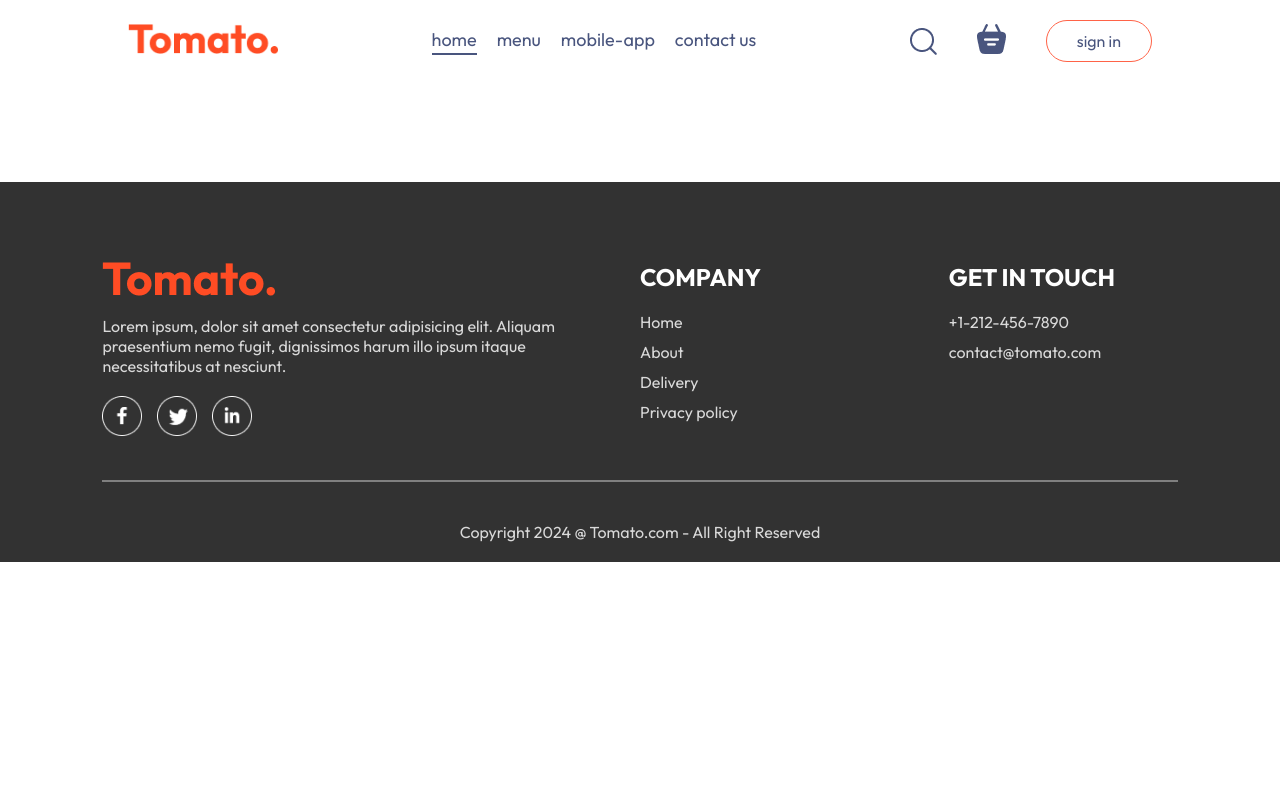
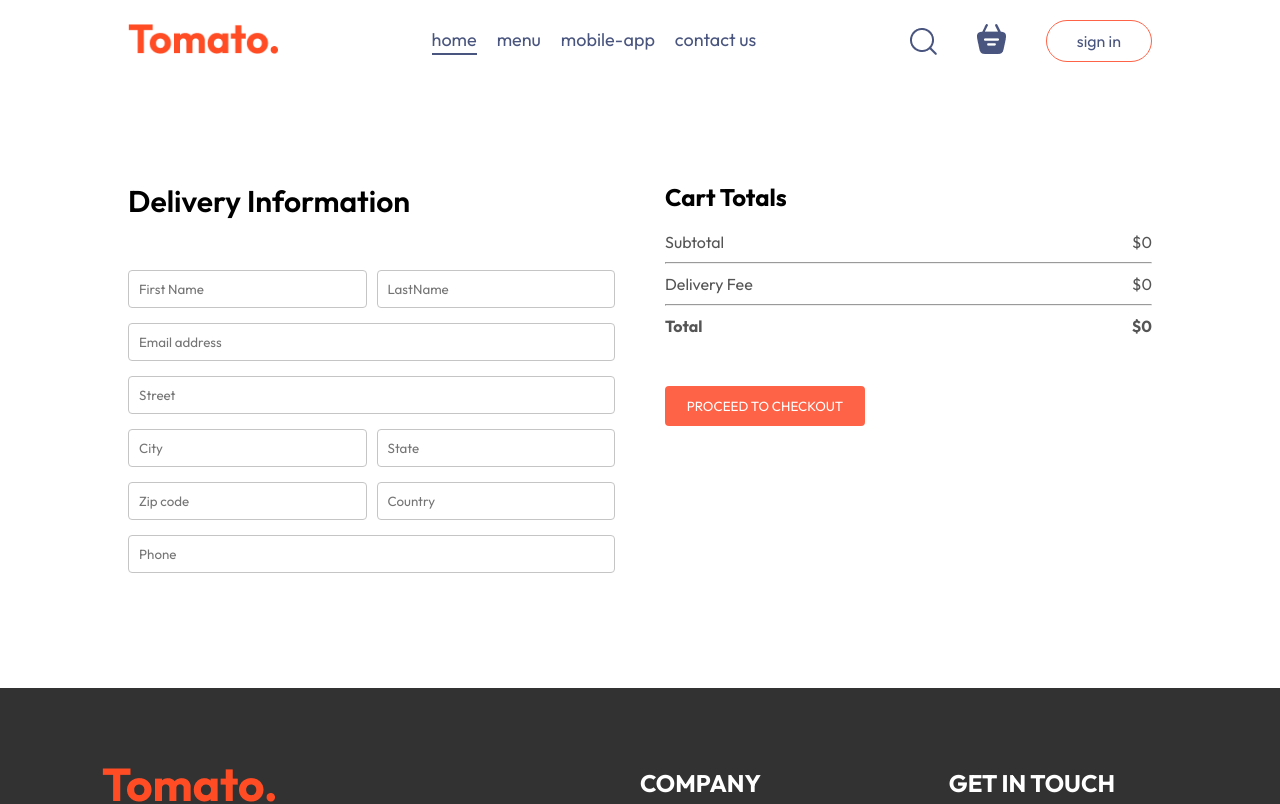
Before and after one commit to nlinh1509/Food_delivery, a React (Vite) app in the folder front-end/: page /order in a window 1280 px wide. Shown: the top 804 px of the page. Built offline with nearby package versions, Linux system fonts and the light colour scheme.

Commit message:
placeorder

```diff
--- a/front-end/src/App.jsx
+++ b/front-end/src/App.jsx
@@ -18,7 +18,7 @@
         <Routes>
           <Route path="/" element={<Home />} />
           <Route path="/cart" element={<Cart />} />
-          <Route path="/placeOder" element={<PlaceOrder />} />
+          <Route path="/order" element={<PlaceOrder />} />
         </Routes>
       </div>
 
--- a/front-end/src/pages/Cart/Cart.jsx
+++ b/front-end/src/pages/Cart/Cart.jsx
@@ -1,9 +1,13 @@
 import React, { useContext } from "react";
 import "./Cart.css";
 import { StoreContext } from "../../context/StoreContext";
+import { useNavigate } from "react-router-dom";
 
 const Cart = () => {
-  const { cartItems, food_list, removeFromCart, getTotalCartAmount } = useContext(StoreContext);
+  const { cartItems, food_list, removeFromCart, getTotalCartAmount } =
+    useContext(StoreContext);
+
+  const navigate = useNavigate();
   return (
     <div className="cart">
       <div className="cart_items">
@@ -49,15 +53,19 @@
             <hr />
             <div className="cart_total_details">
               <p>Delivery Fee</p>
-              <p>${2}</p>
+              <p>${getTotalCartAmount() === 0 ? 0 : 2}</p>
             </div>
             <hr />
             <div className="cart_total_details">
               <b>Total</b>
-              <b>${getTotalCartAmount() +2}</b>
+              <b>
+                ${getTotalCartAmount() === 0 ? 0 : getTotalCartAmount() + 2}
+              </b>
             </div>
           </div>
-          <button>PROCEED TO CHECKOUT</button>
+          <button onClick={() => navigate("/order")}>
+            PROCEED TO CHECKOUT
+          </button>
         </div>
         <div className="cart_promocode">
           <div>
--- a/front-end/src/pages/Placeorder/PlaceOrder.css
+++ b/front-end/src/pages/Placeorder/PlaceOrder.css
@@ -0,0 +1,43 @@
+.place_order{
+    display: flex;
+    align-items: start;
+    justify-content: space-between;
+    gap: 50px;
+    margin-top: 100px ;
+}
+
+.place_order_left{
+    width: 100%;
+    max-width: max(30%, 500px);
+
+}
+
+.place_order_left .title{
+    font-size: 30px;
+    font-weight: 600;
+    margin-bottom: 50px;
+}
+
+.place_order_left input{
+    margin-bottom: 15px;
+    width: 100%;
+    padding: 10px;
+    border: 1px solid #c5c5c5;
+    border-radius: 4px;
+    outline-color: tomato;
+}
+
+.place_order_left .multi_field{
+    display: flex;
+    gap: 10px;
+
+}
+
+.place_order_right{
+    width: 100%;
+    max-width: max(40%, 500px);
+}
+
+.place_order_right .cart_total button{
+    margin-top: 30px;
+}
--- a/front-end/src/pages/Placeorder/PlaceOrder.jsx
+++ b/front-end/src/pages/Placeorder/PlaceOrder.jsx
@@ -1,7 +1,60 @@
-import React from "react";
+import React, { useContext } from "react";
 import "./PlaceOrder.css";
+import { StoreContext } from "../../context/StoreContext";
+
 const PlaceOrder = () => {
-  return <div></div>;
+  const {getTotalCartAmount} = useContext(StoreContext)
+  return (
+    <div>
+      <form className="place_order">
+        <div className="place_order_left">
+          <p className="title">Delivery Information</p>
+          <div className="multi_field">
+            <input type="text" placeholder="First Name" />
+            <input type="text" placeholder="LastName" />
+          </div>
+
+          <input type="email" placeholder="Email address" />
+          <input type="text" placeholder="Street" />
+
+          <div className="multi_field">
+            <input type="text" placeholder="City" />
+            <input type="text" placeholder="State" />
+          </div>
+
+          <div className="multi_field">
+            <input type="text" placeholder="Zip code" />
+            <input type="text" placeholder="Country" />
+          </div>
+
+          <input type="text" placeholder="Phone" />
+        </div>
+
+        <div className="place_order_right">
+          <div className="cart_total">
+          <h2>Cart Totals</h2>
+          <div>
+            <div className="cart_total_details">
+              <p>Subtotal</p>
+              <p>${getTotalCartAmount()}</p>
+            </div>
+            <hr />
+            <div className="cart_total_details">
+              <p>Delivery Fee</p>
+              <p>${getTotalCartAmount() === 0 ? 0 : 2}</p>
+            </div>
+            <hr />
+            <div className="cart_total_details">
+              <b>Total</b>
+              <b>${getTotalCartAmount() === 0 ? 0 : getTotalCartAmount() + 2}</b>
+            </div>
+          </div>
+          <button >PROCEED TO CHECKOUT</button>
+        </div>
+        </div>
+      </form>
+    </div>
+  );
 };
 
 export default PlaceOrder;
```
